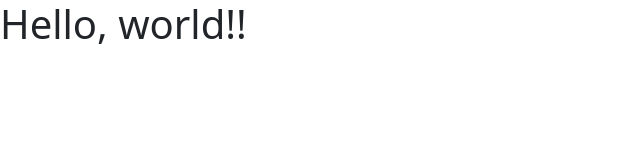
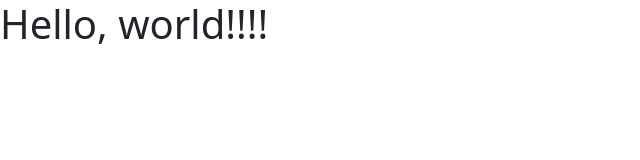
Before and after one commit to VihangG/GitPrac, a plain HTML site: page code/index.html in a window 1280 px wide. Shown: the full height of the page, 0-640 px from the left. Drawn offline with nearby package versions, Linux system fonts and the light colour scheme.

Commit message:
new feature

```diff
--- a/code/index.html
+++ b/code/index.html
@@ -8,10 +8,10 @@
     <!-- Bootstrap CSS -->
     <link href="https://cdn.jsdelivr.net/npm/bootstrap@5.0.2/dist/css/bootstrap.min.css" rel="stylesheet" integrity="sha384-EVSTQN3/azprG1Anm3QDgpJLIm9Nao0Yz1ztcQTwFspd3yD65VohhpuuCOmLASjC" crossorigin="anonymous">
 
-    <title>Hello, world!!</title>
+    <title>Hello, world!</title>
   </head>
   <body>
-    <h1>Hello, world!!</h1>
+    <h1>Hello, world!!!!</h1>
 
     <!-- Optional JavaScript; choose one of the two! -->
 
```
